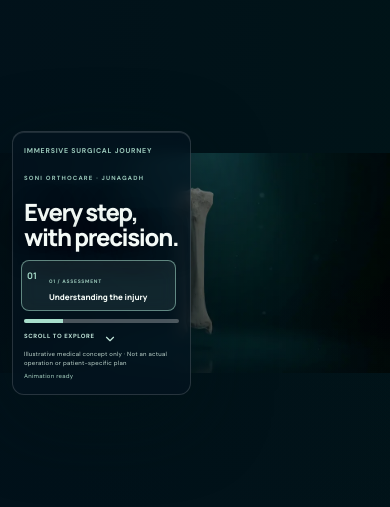
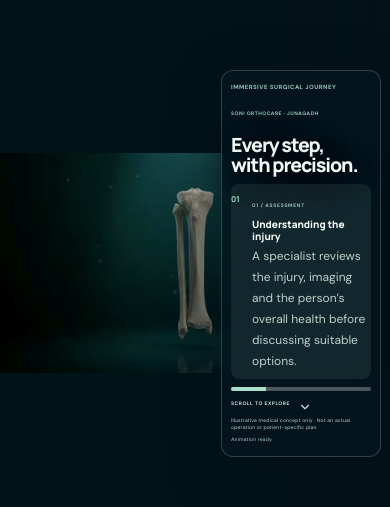
Before and after one commit to kartikgadhiya24-dev/hospital-demo-web, a React (Vite) app: page /soni-orthocare in a window 390 px wide. Shown: the part 1261-1768 px from the top of the page. Built offline with nearby package versions, Linux system fonts and the light colour scheme.

Commit message:
Polish full-frame cinematic surgery sequence

```diff
--- a/src/pages/HospitalSites.css
+++ b/src/pages/HospitalSites.css
@@ -482,3 +482,42 @@ html{scroll-behavior:smooth}
 .soni-frame-zoom button:nth-child(2){width:auto;padding:0 12px;font-size:9px;letter-spacing:.1em}
 .soni-frame-zoom button:hover{background:#ffffff35}
 @media(max-width:650px){.soni-frame-zoom{right:10px;bottom:10px;gap:4px;padding:4px}.soni-frame-zoom button{width:30px;height:30px}.soni-frame-zoom button:nth-child(2){width:auto;padding:0 9px}}
+
+
+/* Final cinematic layout: native frame ratio, complete frame visible, one stage at a time */
+.soni-surgery-story{height:420vh!important}
+.soni-surgery-sticky{height:100svh!important;min-height:560px!important;position:sticky!important;top:0!important;display:flex!important;align-items:center!important;overflow:hidden!important;background:#061c20!important}
+.soni-surgery-frames-canvas{position:absolute!important;inset:0!important;width:100%!important;height:100%!important;display:block!important;object-fit:contain!important;background:#061c20!important;transform:none!important}
+.soni-surgery-bg-shade{position:absolute!important;inset:0!important;pointer-events:none!important;background:linear-gradient(90deg,rgba(3,17,25,.02) 42%,rgba(3,17,25,.3) 61%,rgba(3,17,25,.88) 100%)!important}
+.soni-surgery-inner.soni-surgery-layout{position:relative!important;z-index:2!important;width:min(1320px,calc(100% - 64px))!important;height:100%!important;display:flex!important;align-items:center!important;justify-content:flex-end!important;margin:0 auto!important}
+.soni-surgery-copy{width:min(32%,390px)!important;max-width:390px!important;padding:24px!important;border:1px solid #ffffff30!important;border-radius:18px!important;background:rgba(4,22,31,.76)!important;backdrop-filter:blur(14px)!important;box-shadow:0 18px 60px #00101555!important}
+.soni-surgery-steps{display:block!important;min-height:130px!important}
+.soni-surgery-steps article{display:grid!important;grid-template-columns:30px 1fr!important;gap:12px!important;opacity:1!important;transform:none!important;padding:14px 0!important;border:0!important}
+.soni-surgery-steps article p{display:block!important;font-size:12px!important;line-height:1.75!important}
+.soni-surgery-steps h3{font-size:clamp(16px,1.6vw,22px)!important;line-height:1.2!important}
+.soni-surgery-heading{margin:12px 0 18px!important}
+.soni-surgery-heading b{font-size:clamp(30px,3.2vw,46px)!important}
+.soni-surgery-progress{margin:16px 0 12px!important}
+.soni-surgery-disclaimer{font-size:9px!important;line-height:1.5!important}
+@media(max-width:650px){
+ .soni-surgery-story{height:420vh!important}
+ .soni-surgery-sticky{min-height:100svh!important}
+ .soni-surgery-frames-canvas{object-fit:contain!important}
+ .soni-surgery-bg-shade{background:linear-gradient(90deg,rgba(3,17,25,0) 30%,rgba(3,17,25,.35) 56%,rgba(3,17,25,.9) 100%)!important}
+ .soni-surgery-inner.soni-surgery-layout{width:calc(100% - 18px)!important;justify-content:flex-end!important}
+ .soni-surgery-copy{width:43%!important;max-width:240px!important;padding:12px 9px!important;border-radius:12px!important}
+ .soni-surgery-copy>.soni-label{font-size:6px!important;letter-spacing:.08em!important}
+ .soni-surgery-heading{margin:7px 0 8px!important}
+ .soni-surgery-heading span{font-size:5px!important;letter-spacing:.1em!important}
+ .soni-surgery-heading b{font-size:clamp(18px,5vw,25px)!important;line-height:1.05!important}
+ .soni-surgery-steps{min-height:120px!important}
+ .soni-surgery-steps article{grid-template-columns:16px 1fr!important;gap:5px!important;padding:7px 0!important}
+ .soni-surgery-step-no{font-size:8px!important}
+ .soni-surgery-steps small{font-size:5px!important}
+ .soni-surgery-steps h3{font-size:10px!important;margin:4px 0!important}
+ .soni-surgery-steps p{font-size:8px!important;line-height:1.45!important}
+ .soni-surgery-progress{margin:8px 0 6px!important}
+ .soni-surgery-hint{font-size:5px!important}
+ .soni-surgery-disclaimer,.soni-surgery-loading{font-size:5px!important;line-height:1.35!important}
+}
+@media(prefers-reduced-motion:reduce){.soni-surgery-frames-canvas{transition:none!important}}
```
